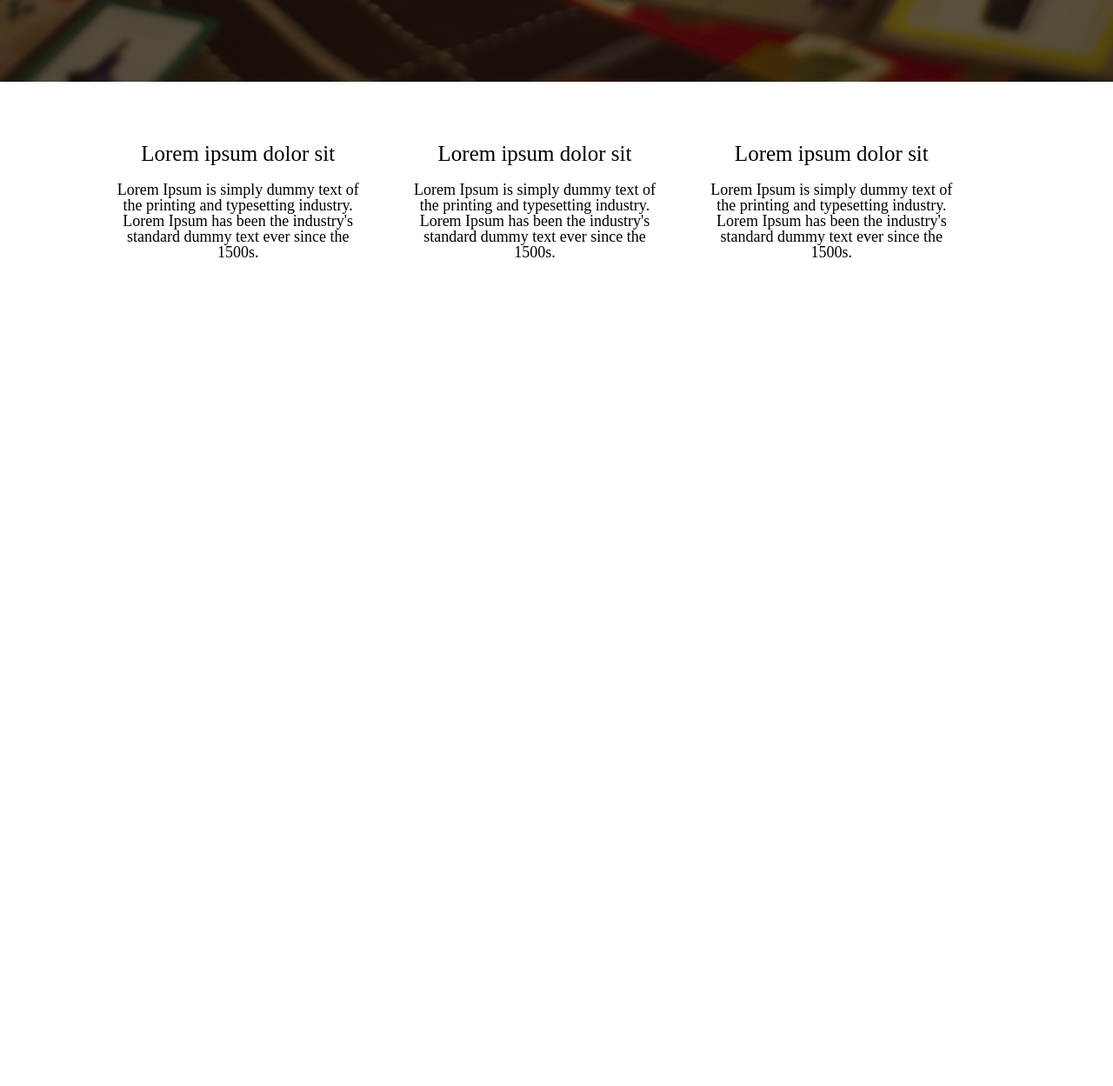
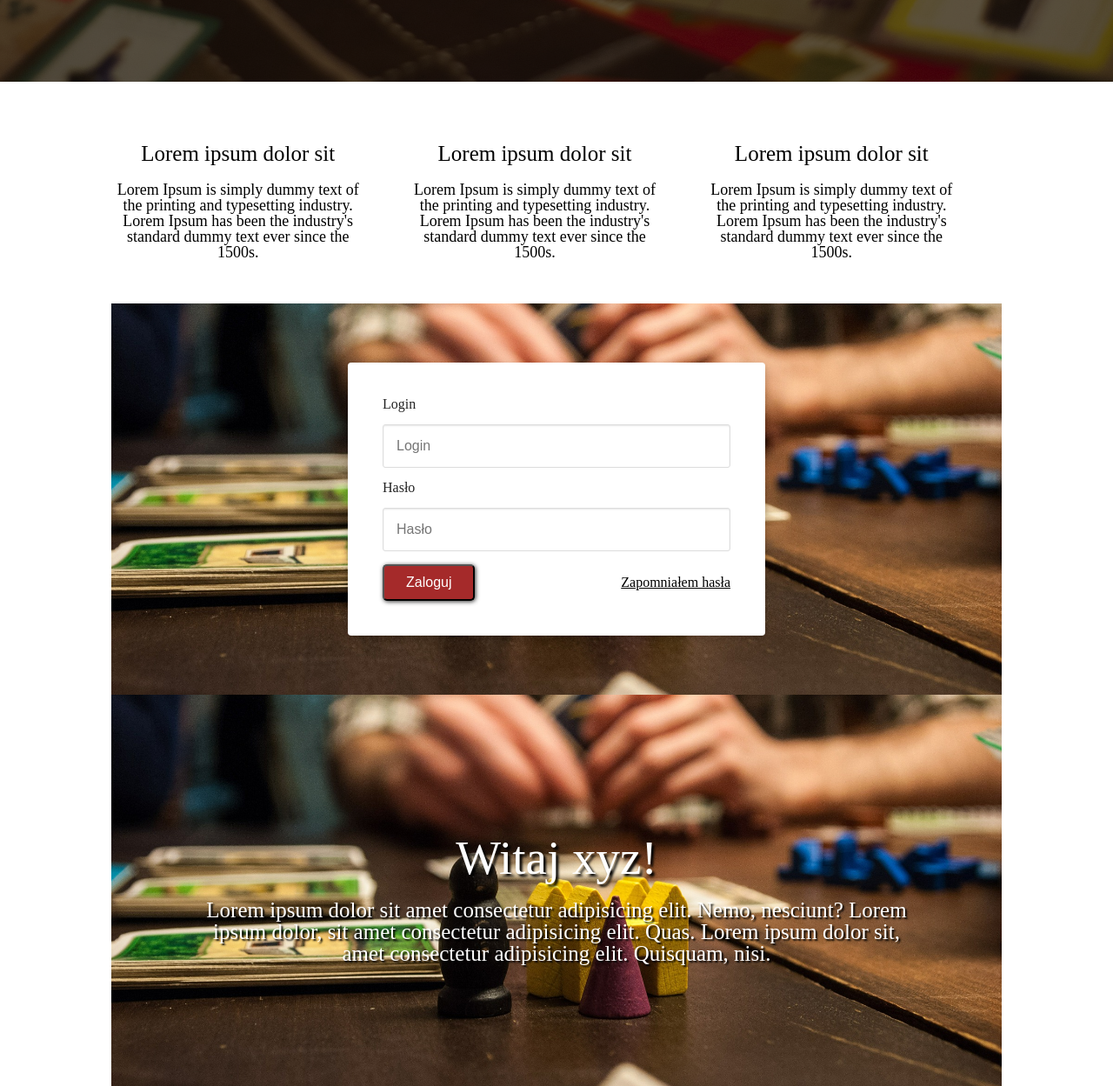
Before and after one commit to eparzych/BoardGamesApp, a website: page index.html in a window 1280 px wide. Shown: the part 706-1955 px from the top of the page at 87% size. Before the commit the page ends 1006 px from the top, so only its background shows below. Drawn offline with Linux system fonts and the light colour scheme.

Commit message:
sekcja logowania

```diff
--- a/index.html
+++ b/index.html
@@ -57,6 +57,30 @@
             </span>
         </div>
     </section>
+    <section class="section__login container">
+        <form action="">
+            <div>
+              <label for="">
+                Login
+                <input type="text" placeholder="Login" />
+              </label>
+            </div>
+            <div>
+              <label for="">
+                Hasło
+                <input type="text" placeholder="Hasło" />
+              </label>
+            </div>
+            <div class="last">
+              <button class="btn">Zaloguj</button>
+              <a href="" class="forgot__password">Zapomniałem hasła</a>
+            </div>
+          </form>
+    </section>
+    <section class="section__open__login container">
+        <h1 class="section__open__login__title">Witaj xyz!</h1>
+        <p class="section__open__login_text">Lorem ipsum dolor sit amet consectetur adipisicing elit. Nemo, nesciunt? Lorem ipsum dolor, sit amet consectetur adipisicing elit. Quas. Lorem ipsum dolor sit, amet consectetur adipisicing elit. Quisquam, nisi.</p>
+    </section>
   </main>
 </bod>
 </html>
--- a/scss/elements/_buttons.scss
+++ b/scss/elements/_buttons.scss
@@ -1,6 +1,6 @@
 .btn {
     color: $white;
-    padding: 10px 15px;
+    padding: 10px 25px;
     background-color: $btn-color;
     box-shadow: 1px 1px 5px $shadow-color;
     border-radius: 5px;
--- a/scss/elements/_section.scss
+++ b/scss/elements/_section.scss
@@ -1,4 +1,3 @@
-
 .section__container {
   display: flex;
   justify-content: center;
@@ -9,8 +8,8 @@
       flex-direction: column;
       justify-content: center;
       align-items: center;
-
       margin-right: 50px;
+      margin-bottom: 50px;
       color: black;
 
     .section__article__title {
--- /dev/null
+++ b/scss/elements/_section_login.scss
@@ -0,0 +1,35 @@
+.section__login {
+    background: url('../images/login-img.jpg') center/cover;
+    background-repeat: no-repeat;
+    height: 450px;
+    display: flex;
+    justify-content: center;
+    align-items: center;
+
+}
+form {
+    background-color: #fff;
+    border-radius: 4px;
+    box-shadow: 0 3px 10px rgba(0,0,0,.2);
+    padding: 40px;
+}
+input {
+    padding: 15px;
+    margin: 15px 0;
+    border: 1px solid #ddd;
+    border-radius: 3px;
+    box-shadow: inset 0 1px 2px rgba(0,0,0,.1);
+    display: block;
+    width: 400px;
+    box-sizing: border-box;
+}
+.last {
+    display: flex;
+    justify-content: space-between;
+    align-items: center;
+}
+
+.forgot__password {
+    color: black;
+    text-decoration-line:underline;
+}
--- /dev/null
+++ b/scss/elements/_section_open_login.scss
@@ -0,0 +1,26 @@
+.section__open__login {
+    background: url('../images/login-img.jpg') center/cover;
+    background-repeat: no-repeat;
+    height: 450px;
+    display: flex;
+    flex-direction: column;
+    justify-content: center;
+    align-items: center;
+    color: $white;
+
+
+    &__title {
+        font-size: 55px;
+        text-shadow: 3px 3px 3px black;
+        padding: 20px;
+    }
+    .section__open__login_text {
+        width: 80%;
+        font-size: 25px;
+        text-shadow: 2px 2px 2px black;
+        text-align: center;
+
+
+    }
+
+}
--- a/scss/style.scss
+++ b/scss/style.scss
@@ -9,7 +9,8 @@
 @import "elements/section";
 @import "elements/logo";
 @import "elements/buttons";
-
+@import "elements/section_login";
+@import "elements/section_open_login";
 
 * {
     box-sizing: border-box;
```
Also changed, not shown: css/style.css, 1 other file. Lines whose indentation alone changed are shown as unchanged.
